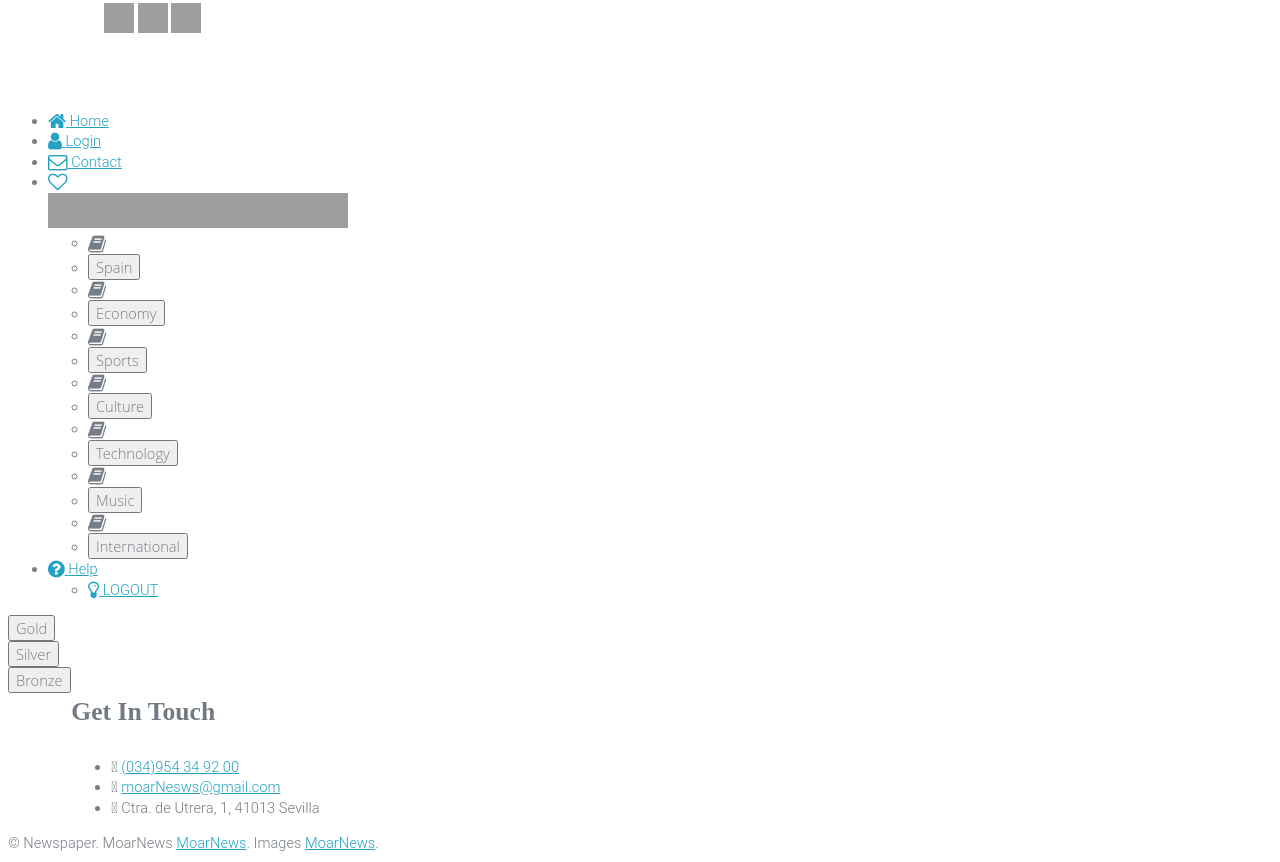
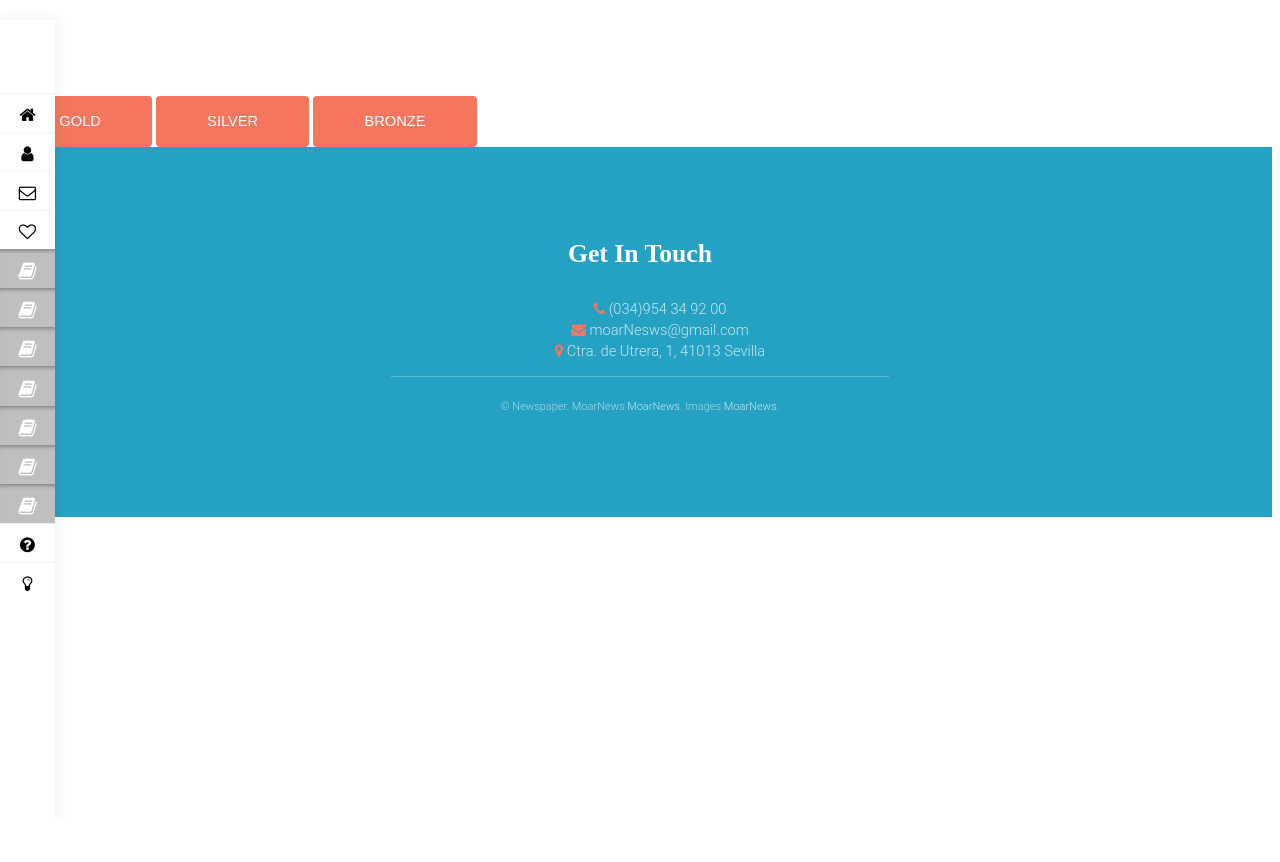
Before and after one commit to AdrianGilGamboa/TrabajoPA, a PHP site: page /suscripcion.php in a window 1280 px wide. After the commit the page ends 592 px from the top, so only its background shows below. Run offline with PHP 8.4, Linux system fonts and the light colour scheme; the visitor is signed in with stand-in values (Sample User, id 1); data comes from the database, SQL or seed files in the repository; some libraries are stand-ins or nearby versions; some web fonts are replaced; grey boxes are pictures that could not be loaded.

Commit message:
php puliendo

```diff
--- a/vistas/articulo.php
+++ b/vistas/articulo.php
@@ -48,7 +48,8 @@ function hiloComentario($respuesta) {
         <meta name="google" value="notranslate"/>
         <link href="css.css" rel="stylesheet" type="text/css"/>
         <link rel="stylesheet" type="text/css" href="https://netdna.bootstrapcdn.com/font-awesome/4.0.3/css/font-awesome.css" rel="stylesheet">
-        <title>Article</title>
+        <title><?php $idArticulo = $_GET['idArticulo'];
+        $articulo = readArticulo($idArticulo);echo $articulo['titulo']; ?></title>
 
     </head>
     <style>
@@ -69,8 +70,7 @@ function hiloComentario($respuesta) {
         </aside>
         <?php
 
-        $idArticulo = $_GET['idArticulo'];
-        $articulo = readArticulo($idArticulo);
+
         $autor = readCuenta($articulo['idCuenta']);
         ?>
         <article>
--- a/vistas/css.css
+++ b/vistas/css.css
@@ -7,6 +7,7 @@ and open the template in the editor.
     Created on : 22-ene-2020, 11:34:04
     Author     : paula
 */
+/*header*/
 /* Header */
 /* Grid */
 
@@ -1802,19 +1803,7 @@ video {
 audio:not([controls]) {
     display: none;
     height: 0;
-
-
-body
-{
-    margin:0px;
-    padding:0px;
-    font-family: "Open Sans", arial;
-/*    color:#fff;*/
-    font-weight:300;
-
-
-}
-
+}
 
 
 @import url(//netdna.bootstrapcdn.com/font-awesome/4.0.3/css/font-awesome.css);
@@ -1828,7 +1817,6 @@ body
 
     height:73px;
     float:left;
-
     background-repeat:no-repeat;
     width:250px;
     margin:0px;
@@ -1843,9 +1831,7 @@ body
 .scrollbar
 {
 
-
     /*    height: 90%;*/
-
     width: 100%;
     overflow-y: hidden;
     overflow-x: hidden;
@@ -1888,8 +1874,8 @@ body
 
 .fa-lg {
     font-size: 1em;
-
     color:black;
+
 
 }
 .fa {
@@ -1903,17 +1889,14 @@ body
     font-size:20px;
 }
 
-
 .main-menu:hover, nav.main-menu.expanded {
     width:250px;
     overflow:hidden;
     opacity:1;
-
 }
 
 .main-menu {
     background:white;
-
     position:absolute;
     top:0;
     bottom:0;
@@ -1926,21 +1909,16 @@ body
     -webkit-transform:translateZ(0) scale(1,1);
     box-shadow: 1px 0 15px rgba(0, 0, 0, 0.07);
     opacity:1;
-
     margin-top: 20px;
-
 }
 
 .main-menu>ul {
     margin:7px 0;
-
-}
-
+}
 .main-menu li {
     position:relative;
     display:block;
     width:250px;
-
 }
 
 .main-menu li>a {
@@ -1991,7 +1969,6 @@ body
 .fa-book{
     color:#fff;
 }
-
 .main-menu .fb-like {
 
     left: 180px;
@@ -2040,8 +2017,9 @@ body
 
 a:hover,a:focus {
     text-decoration:none;
-
     border-left:0px solid #c8e7f0;
+
+
 
 }
 
@@ -2060,8 +2038,6 @@ nav ul,nav li {
     padding:0;
     text-transform: uppercase;
 }
-
-
 
 
 
@@ -2101,9 +2077,7 @@ nav ul,nav li {
 
 .main-menu li:hover>a,nav.main-menu li.active>a,.dropdown-menu>li>a:hover,.dropdown-menu>li>a:focus,.dropdown-menu>.active>a,.dropdown-menu>.active>a:hover,.dropdown-menu>.active>a:focus,.no-touch .dashboard-page nav.dashboard-menu ul li:hover a,.dashboard-page nav.dashboard-menu ul li.active a {
     color:#fff;
-
     background-color:#25a2c3;
-
     text-shadow: 0px 0px 0px;
 }
 .area {
@@ -2118,7 +2092,6 @@ nav ul,nav li {
     font-weight: 300;
     src: local('Titillium WebLight'), local('TitilliumWeb-Light'), url(http://themes.googleusercontent.com/static/fonts/titilliumweb/v2/anMUvcNT0H1YN4FII8wpr24bNCNEoFTpS2BTjF6FB5E.woff) format('woff');
 }
-
 /* Icon */
 
 .icon {
--- a/vistas/cuenta.php
+++ b/vistas/cuenta.php
@@ -20,9 +20,6 @@ function mediaPuntuacion($sumaTotal, $numComentarios) {
     <body>
         <?php
         session_start();
-//        $_SESSION['cuentaID'] = 1;
-//        $_SESSION['nombreUsuario'] = "Pedro";
-//        $_SESSION['tipo'] = "usuario";
 
         if (!isset($_SESSION['cuentaID'])) {
             header('Location:inicioSesion.php');
--- a/vistas/gestionAnuncios.php
+++ b/vistas/gestionAnuncios.php
@@ -26,12 +26,8 @@ include_once ("../CRUD/CRUDAnunciante.php");
                 header('Location:cuenta.php');
             }
         }
-        ?>
-        <?php
+
         include_once 'nav.php';
-        ?>
-         <?php
-        include_once 'header.php';
         ?>
 
         <form action="#" method="POST">
--- a/vistas/gestionPortada.php
+++ b/vistas/gestionPortada.php
@@ -86,9 +86,7 @@ include ("../CRUD/CRUDAnuncio.php");
         </script>
     </head>
     <body>
-        <?php
-        include_once 'nav.php';
-        ?>
+
 
         <form action="#" method="POST">
 
@@ -112,6 +110,8 @@ include ("../CRUD/CRUDAnuncio.php");
                 header('Location: cuenta.php');
             }
         }
+
+        include_once 'nav.php';
 
         $portadas = readAllPortada();
         $articulos = readAllArticulo();
--- a/vistas/nav.php
+++ b/vistas/nav.php
@@ -2,8 +2,8 @@
 include_once ("../CRUD/CRUDSeccion.php");
 $secciones = readAllSeccion();
 ?>
-
-
+<link href="css.css" rel="stylesheet" type="text/css"/>
+<link rel="stylesheet" type="text/css" href="https://netdna.bootstrapcdn.com/font-awesome/4.0.3/css/font-awesome.css" rel="stylesheet">
 <nav class="main-menu">
     <div class="settings"></div>
     <div class="scrollbar" id="style-1">
@@ -43,9 +43,6 @@ $secciones = readAllSeccion();
 
                         <div class="addthis_default_style addthis_32x32_style">
 
-
-                            <div class="addthis_default_style addthis_32x32_style">
-
                             <div style="position:absolute;
                                  margin-left: 56px;top:3px;">
 
@@ -56,17 +53,14 @@ $secciones = readAllSeccion();
 
                                 <a href="https://twitter.com/share" target="_blank" class="share-popup"><img src="https://cdn1.iconfinder.com/data/icons/metro-ui-dock-icon-set--icons-by-dakirby/512/Twitter_alt.png" width="30px" height="30px"></a>
 
-
                                 <a href="https://plusone.google.com/_/+1/confirm?hl=en&url=_URL_&title=_TITLE_
                                    " target="_blank" class="share-popup"><img src="http://icons.iconarchive.com/icons/danleech/simple/512/google-plus-icon.png" width="30px" height="30px"></a>
-
 
 
 
                             </div>
                             <script type="text/javascript">var addthis_config = {"data_track_addressbar": true};</script>
                             <script type="text/javascript" src="//s7.addthis.com/js/300/addthis_widget.js#pubid=ra-4ff17589278d8b3a"></script>
-
 
 
 
@@ -84,9 +78,7 @@ $secciones = readAllSeccion();
 
                 </a>
 
-
             </li>
-
 
 
 
@@ -97,16 +89,16 @@ $secciones = readAllSeccion();
                         ?>
                         <li class="darkerlishadow">
                             <i class="fa fa-book fa-lg"></i>
-                            <li><input type="submit" value="<?php echo $seccion['categoria']; ?>" name="seccion" class="nav-text"></li>
+                            <span class="nav-text"><a href="seccion.php?idSeccion=<?php echo $seccion['idSeccion']; ?>"><?php echo $seccion['categoria']; ?></a></span>
                         </li>
                         <?php
                     }
                     ?>
                 </ul>
                 <li>
-                        <a href="http://startific.com">
+                    <a href="registro.php">
                         <i class="fa fa-question-circle fa-lg"></i>
-                            <span class="nav-text">Help</span>
+                        <span class="nav-text">REGISTER</span>
                     </a>
                 </li>
 
--- a/vistas/portada.php
+++ b/vistas/portada.php
@@ -138,8 +138,7 @@ include_once ("../CRUD/CRUDPortada.php");
                     </div>
                     <div class="seccionArticulo">
                         <?php
-                        $secciones = leerSeccionDadoArticulo($articulo['idArticulo']);
-                        //print_r($secciones);
+                        $secciones = leerSeccionDadoArticulo($articulo['idArticulo']);;
                         if ($secciones) {
                             foreach ($secciones as $seccion) {
                                 echo $seccion['categoria'];
--- a/vistas/suscripcion.php
+++ b/vistas/suscripcion.php
@@ -14,9 +14,7 @@ and open the template in the editor.
         <title></title>
     </head>
     <body>
-        <?php
-        include_once 'nav.php';
-        ?>
+
 
 
         <?php
@@ -36,9 +34,12 @@ and open the template in the editor.
 
         }
         ?>
+        <?php
+        include_once 'nav.php';
+        ?>
         <form action="#" method="POST">
-            <input type="submit" name="oro" value="Gold"><br/>
-            <input type="submit" name="plata" value="Silver"><br/>
+            <input type="submit" name="oro" value="Gold">
+            <input type="submit" name="plata" value="Silver">
             <input type="submit" name="bronce" value="Bronze">
         </form>
         <footer id="footer">
```
Also changed, not shown: vistas/gestionArticulo.php (+4 -3 lines), vistas/gestionSeccion.php (+4 -3 lines), vistas/modificarCuenta.php (+4 -3 lines), vistas/seccion.php (+4 -4 lines). Lines whose indentation alone changed are shown as unchanged.
